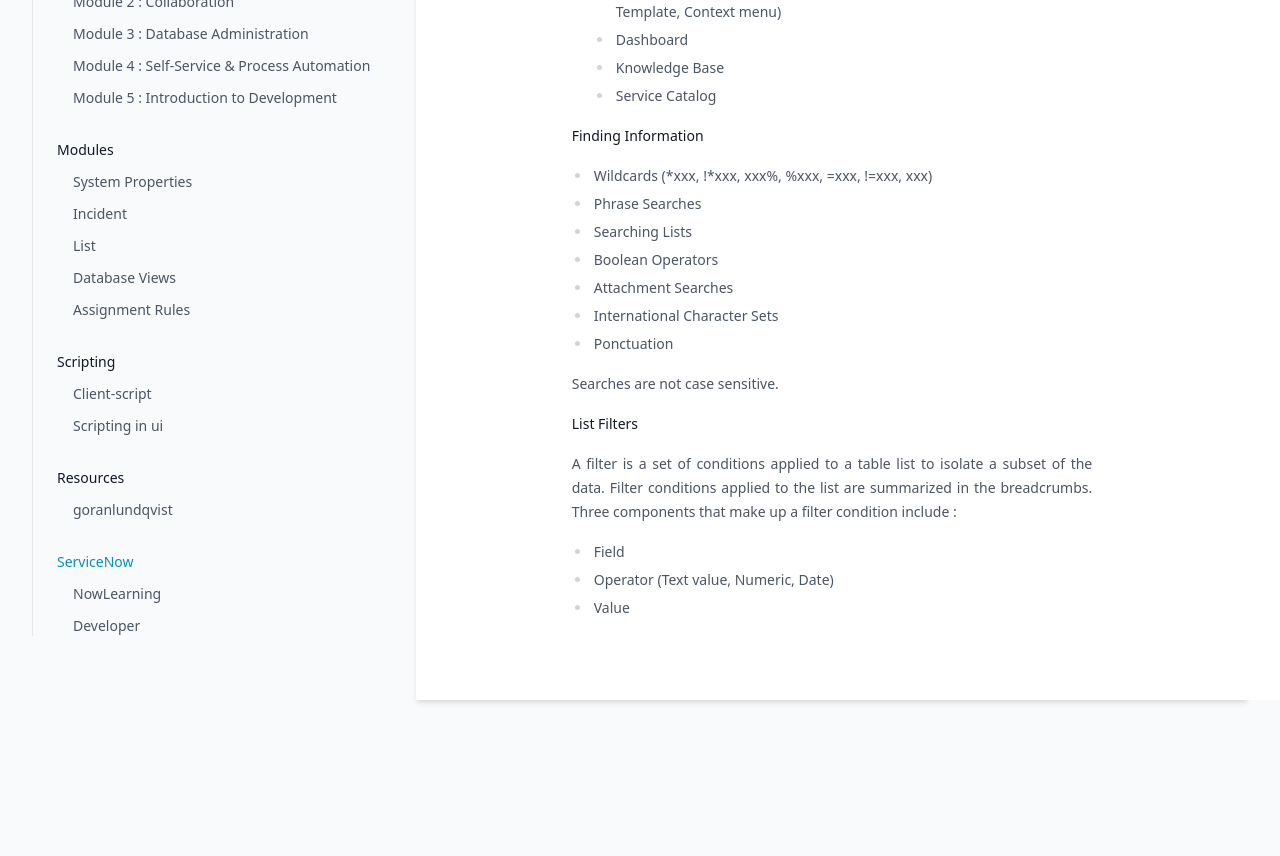
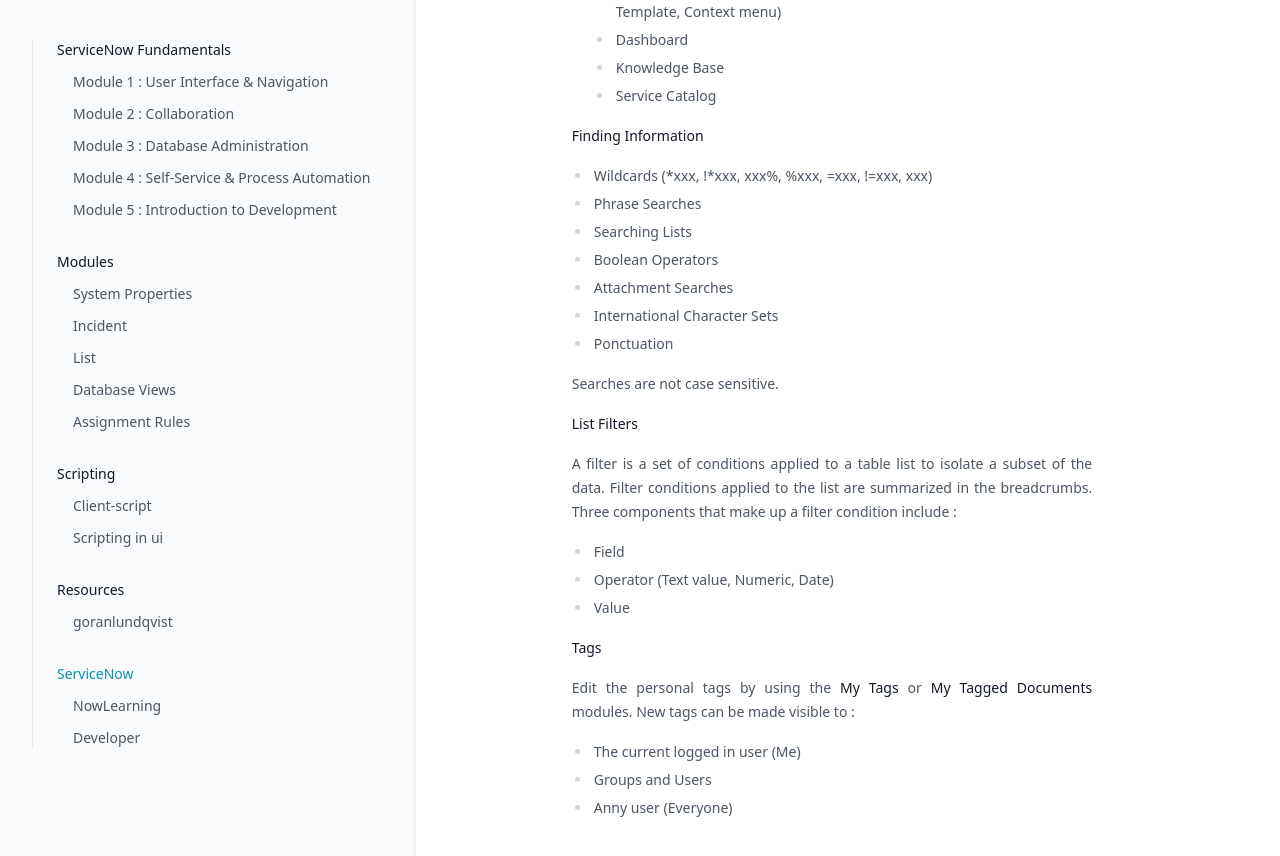
Before and after one commit to greglejeune/ebook, a Jekyll site: the page built from _servicenow/2021-11-01-snf-module1.md, in a window 1280 px wide and 900 px high, scrolled down 2283 px. Shown: the top 856 px of the window. Built offline with Jekyll 4.4.1, drawn with Linux system fonts in a browser that asks for light colours.

Commit message:
Update 2021-11-01-snf-module1.md

```diff
--- a/_servicenow/2021-11-01-snf-module1.md
+++ b/_servicenow/2021-11-01-snf-module1.md
@@ -152,3 +152,15 @@ category: snf
   <li>Operator (Text value, Numeric, Date)</li>
   <li>Value</li>
 </ul>
+
+<p style="text-align: justify;"><strong>Tags</strong></p>
+
+<p style="text-align: justify;">
+  Edit the personal tags by using the <strong>My Tags</strong> or <strong>My Tagged Documents</strong> modules. New tags can be made visible to :
+</p>
+
+<ul>
+  <li>The current logged in user (Me)</li>
+  <li>Groups and Users</li>
+  <li>Anny user (Everyone)</li>
+</ul>
```
